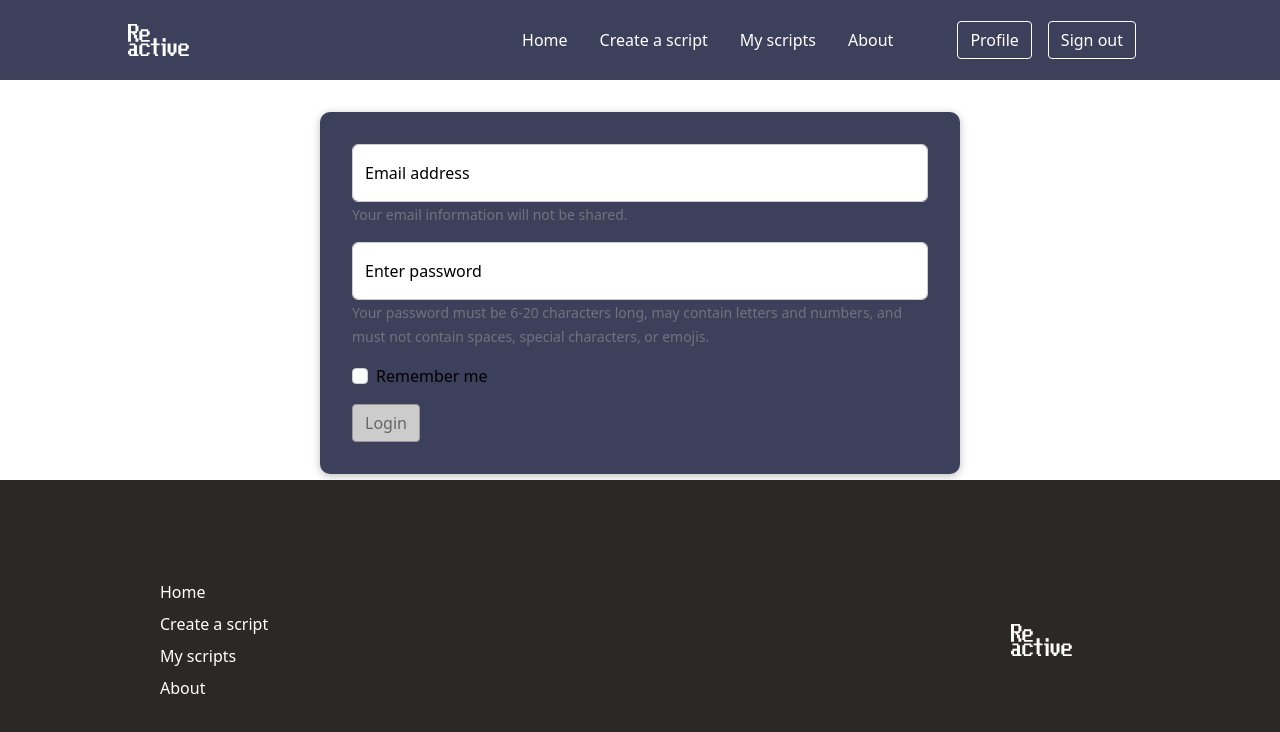
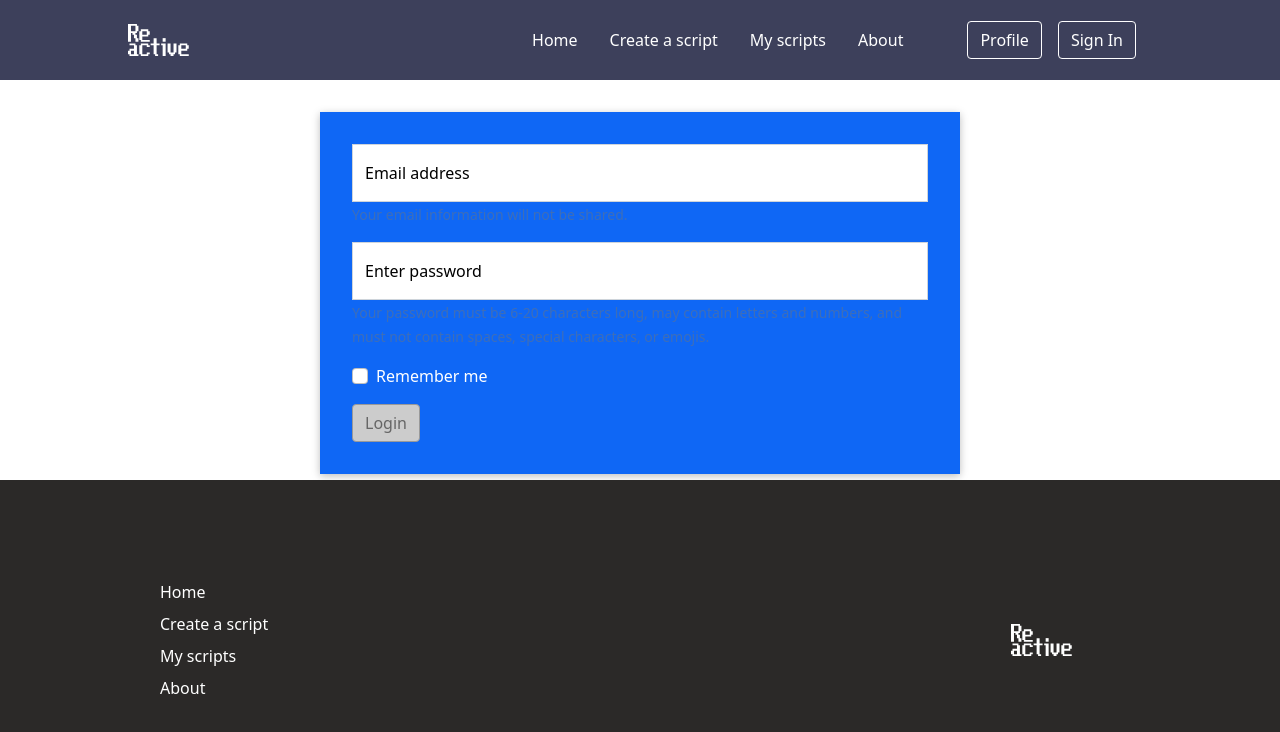
Before and after one commit to emkah4/reactive-web-app, a React (Create React App) app in the folder src/app/: page /login in a window 1280 px wide. Shown: the top 732 px of the page. Built offline with nearby package versions, Linux system fonts and the light colour scheme.

Commit message:
added-first-con-to-back-and-context-and-login

```diff
--- a/src/app/package.json
+++ b/src/app/package.json
@@ -6,13 +6,15 @@
     "@testing-library/jest-dom": "^5.16.2",
     "@testing-library/react": "^12.1.4",
     "@testing-library/user-event": "^13.5.0",
+    "axios": "^0.27.0",
     "bootstrap": "^5.1.3",
     "react": "^17.0.2",
     "react-bootstrap": "^2.2.1",
     "react-dom": "^17.0.2",
     "react-router-dom": "^6.2.2",
-    "react-scripts": "^5.0.0",
+    "react-scripts": "^5.0.1",
     "sass": "^1.49.9",
+    "url": "^0.11.0",
     "web-vitals": "^2.1.4"
   },
   "scripts": {
--- a/src/app/src/App.js
+++ b/src/app/src/App.js
@@ -1,18 +1,25 @@
-import React, { useEffect, useState } from "react";
+import React, { useEffect, useState, useMemo } from "react";
 import { BrowserRouter as Router, Route, Routes } from "react-router-dom";
 
+// Context
+
+import { UserContext } from "./context/UserContext";
 
 // Components
 import Header from "./components/Layout/Header";
 import Footer from "./components/Layout/Footer";
 import Login from "./components/Login/Login";
 
-import { MyScripts, BuildScreen, About, Home } from "./components"
+import { MyScripts, BuildScreen, About, Home } from "./components";
 
 function App() {
   const [isLoggedIn, setIsLoggedIn] = useState(false);
 
-  function loginHandler(email, password) {
+  const [user, setUser] = useState(null);
+
+  const value = useMemo(() => ({ user, setUser }), [user, setUser]);
+
+  function loggedIn() {
     localStorage.setItem("isLoggedIn", "1");
     setIsLoggedIn(true);
   }
@@ -30,28 +37,29 @@ function App() {
   }, []);
 
   return (
-      <Router>
-        <Header onLogout={logoutHandler} />
+    <Router>
+      <UserContext.Provider value={value}>
+        <Header onLogout={logoutHandler} isLoggedIn={isLoggedIn} />
         <Routes>
-          <Route path='/create_a_script' element={<BuildScreen />}/>
-          <Route path='/my_scripts' element={<MyScripts />}/>
-          <Route path='/about' element={<About />}/>
-          <Route path='/login' element={<Login />} />
-          <Route path='/home' element={<Home />}/>
+          <Route path="/create_a_script" element={<BuildScreen />} />
+          <Route path="/my_scripts" element={<MyScripts />} />
+          <Route path="/about" element={<About />} />
+          <Route path="/login" element={<Login onLoggingIn={loggedIn} />} />
+          <Route path="/home" element={<Home />} />
         </Routes>
+      </UserContext.Provider>
 
-        {/* {!isLoggedIn && <Login onLogin={loginHandler} />}
+      {/* {!isLoggedIn && <Login onLogin={loginHandler} />}
         {isLoggedIn && <BuildScreen />} */}
 
-        <Footer />
-      </Router>
+      <Footer />
+    </Router>
   );
 }
 
 export default App;
 
-
-  /* <main>
+/* <main>
   {!isLoggedIn && <Login onLogin={loginHandler} />}
   {isLoggedIn && <Header onLogout={logoutHandler} />}
 </main>; */
--- a/src/app/src/components/AboutScreen/About.js
+++ b/src/app/src/components/AboutScreen/About.js
@@ -1,12 +1,25 @@
-import React from "react";
+import React, { useContext } from "react";
 
-import styles from './About.module.css'
+import styles from "./About.module.css";
+
+// Importing context
+import { UserContext } from "../../context/UserContext";
 
 const About = () => {
-    return <div className={styles.container}>
-        <h1>ABOUT</h1>
-        <p>Est adipisicing ad ut quis. Consectetur est esse labore id ullamco est elit ex adipisicing veniam adipisicing velit ullamco sint. Sit eu exercitation deserunt deserunt. Anim in sint cillum magna amet consectetur cillum fugiat enim sit culpa nisi. Duis sit laboris incididunt tempor culpa dolore aute in ea reprehenderit ullamco.</p>
+  const { user, setUser } = useContext(UserContext);
+  return (
+    <div className={styles.container}>
+      <h1>ABOUT</h1>
+      <p>
+        Est adipisicing ad ut quis. Consectetur est esse labore id ullamco est
+        elit ex adipisicing veniam adipisicing velit ullamco sint. Sit eu
+        exercitation deserunt deserunt. Anim in sint cillum magna amet
+        consectetur cillum fugiat enim sit culpa nisi. Duis sit laboris
+        incididunt tempor culpa dolore aute in ea reprehenderit ullamco.
+      </p>
+      <pre>{JSON.stringify(user, null, 2)}</pre>
     </div>
-}
+  );
+};
 
 export default About;
--- a/src/app/src/components/Layout/Header.js
+++ b/src/app/src/components/Layout/Header.js
@@ -12,7 +12,7 @@ import style from "./Header.module.css";
 const Header = (props) => {
   return (
     <header className={style.header}>
-      <NavLink to='/home'>
+      <NavLink to="/home">
         <NavigationLogo />
       </NavLink>
       <div className={style.container}>
@@ -21,16 +21,21 @@ const Header = (props) => {
         </div>
         <div>
           <Button>Profile</Button>
-          <NavLink to='/login'>
-
-            {/* <Button onClick={props.onLogout}>
+          {!props.isLoggedIn ? (
+            <NavLink to="/login">
+              {/* <Button onClick={props.onLogout}>
               Sign out
             </Button> */}
-            <Button onClick={props.onLogout}>
+              <Button>Sign In</Button>
+            </NavLink>
+          ) : (
+            <NavLink to="/login">
+              {/* <Button onClick={props.onLogout}>
               Sign out
-            </Button>
-
-          </NavLink>
+            </Button> */}
+              <Button onClick={props.onLogout}>Log Out</Button>
+            </NavLink>
+          )}
         </div>
       </div>
     </header>
--- a/src/app/src/components/Login/Login.js
+++ b/src/app/src/components/Login/Login.js
@@ -1,5 +1,5 @@
 // React
-import React, { useState, useReducer, useEffect } from "react";
+import React, { useState, useReducer, useEffect, useContext } from "react";
 
 // Bootstrap
 import Form from "react-bootstrap/Form";
@@ -7,6 +7,12 @@ import Form from "react-bootstrap/Form";
 // Team Reactive
 import Card from "../UI/Card";
 import Button from "../UI/Button/Button";
+
+// Context
+import { UserContext } from "../../context/UserContext";
+
+// Hooks
+import { useHttpClient } from "../../shared/hooks/http-hook";
 
 // Styles
 import styles from "./Login.module.css";
@@ -42,6 +48,8 @@ function passwordReducer(prevState, action) {
 }
 
 function Login(props) {
+  const { user, setUser } = useContext(UserContext);
+  const { isLoading, error, sendRequest, clearError } = useHttpClient();
   const [formIsValid, setFormValid] = useState();
 
   const [emailState, dispatchEmail] = useReducer(emailReducer, {
@@ -83,10 +91,33 @@ function Login(props) {
     dispatchPassword({ type: "INPUT_LOST_FOCUS" });
   }
 
-  function onFormSubmitHandler(event) {
+  const onFormSubmitHandler = async (event) => {
     event.preventDefault();
-    props.onLogin(emailState.value, passwordState.value);
-  }
+    const body = {
+      email: emailState.value,
+      password: passwordState.value,
+    };
+
+    let user_data;
+
+    try {
+      const responseData = await sendRequest(
+        "http://193.219.91.103:15411/api/users/login_user",
+        "POST",
+        body
+      );
+
+      user_data = await responseData.data;
+    } catch (error) {
+      throw error;
+    }
+
+    setUser(user_data);
+
+    props.onLoggingIn();
+
+    // props.onLogin(emailState.value, passwordState.value);
+  };
 
   return (
     <Card className={styles.login}>
@@ -102,7 +133,9 @@ function Login(props) {
               placeholder="Enter email"
             />
           </Form.FloatingLabel>
-          <Form.Text>Your email information will not be shared.</Form.Text>
+          <Form.Text className={styles.small}>
+            Your email information will not be shared.
+          </Form.Text>
         </Form.Group>
 
         <Form.Group className={`mb-3 ${styles.form}`} controlId="password">
@@ -117,13 +150,17 @@ function Login(props) {
             />
           </Form.FloatingLabel>
 
-          <Form.Text>
+          <Form.Text className={styles.small}>
             Your password must be 6-20 characters long, may contain letters and
             numbers, and must not contain spaces, special characters, or emojis.
           </Form.Text>
         </Form.Group>
         <Form.Group className="mb-3" controlId="formBasicCheckbox">
-          <Form.Check type="checkbox" label="Remember me" />
+          <Form.Check
+            className={styles.checkbox}
+            type="checkbox"
+            label="Remember me"
+          />
         </Form.Group>
         <Button type="submit" disabled={!formIsValid}>
           Login
--- a/src/app/src/components/Login/Login.module.css
+++ b/src/app/src/components/Login/Login.module.css
@@ -3,13 +3,16 @@
   max-width: 40rem;
   margin: 2rem auto;
   padding: 2rem;
-  background-color: #3d405b;
+  background-color: #0f67f5;
+  color: white;
+  border-radius: 0;
 }
 
 .form {
   display: block;
   align-items: stretch;
   flex-direction: column;
+  color: white;
 }
 
 .form label,
@@ -27,14 +30,12 @@
   flex: 3;
   font: inherit;
   padding: 0.35rem 0.35rem;
-  border-radius: 6px;
-  border: 1px solid #ccc;
+  border-radius: 0;
+  color: #262626;
 }
 
 .form input:focus {
   outline: none;
-  border-color: #4f005f;
-  background: #f6dbfc;
 }
 
 .form input[type="checkbox"]:checked {
@@ -42,11 +43,21 @@
 }
 
 .form label.form-check-label {
-  color: white;
+  color: white !important;
 }
 
 .actions {
   text-align: center;
+}
+
+.small {
+  color: white;
+  font-size: 0.7em;
+  opacity: 0.5;
+}
+
+.checkbox label {
+  color: white;
 }
 
 @media (min-width: 768px) {
--- /dev/null
+++ b/src/app/src/context/UserContext.js
@@ -0,0 +1,3 @@
+import { createContext } from "react";
+
+export const UserContext = createContext(null);
--- /dev/null
+++ b/src/app/src/shared/hooks/http-hook.js
@@ -0,0 +1,57 @@
+import { useState, useCallback, useRef, useEffect } from "react";
+import axios from "axios";
+
+export const useHttpClient = () => {
+  const [isLoading, setIsLoading] = useState(false);
+  const [error, setError] = useState();
+
+  const activeHttpRequests = useRef([]);
+
+  const sendRequest = useCallback(
+    async (url, method = "GET", body = null, headers = {}) => {
+      setIsLoading(true);
+      const httpAbortCtrl = new AbortController();
+      activeHttpRequests.current.push(httpAbortCtrl);
+
+      try {
+        const response = await axios.post(url, body, {
+          headers: {
+            "Access-Control-Allow-Origin": "*",
+            "Content-Type": "application/json",
+          },
+        });
+
+        const responseData = await response;
+
+        activeHttpRequests.current = activeHttpRequests.current.filter(
+          (reqCtrl) => reqCtrl !== httpAbortCtrl
+        );
+
+        if (response.status !== 200) {
+          throw new Error(responseData.message);
+        }
+
+        setIsLoading(false);
+        return responseData;
+      } catch (err) {
+        setError(err.message);
+        setIsLoading(false);
+        throw err;
+      }
+    },
+    []
+  );
+
+  const clearError = () => {
+    setError(null);
+  };
+
+  useEffect(() => {
+    return () => {
+      // eslint-disable-next-line react-hooks/exhaustive-deps
+      activeHttpRequests.current.forEach((abortCtrl) => abortCtrl.abort());
+    };
+  }, []);
+
+  return { isLoading, error, sendRequest, clearError };
+};
```
Also changed, not shown: 1 other file (tests, documents, lock files or other folders).
